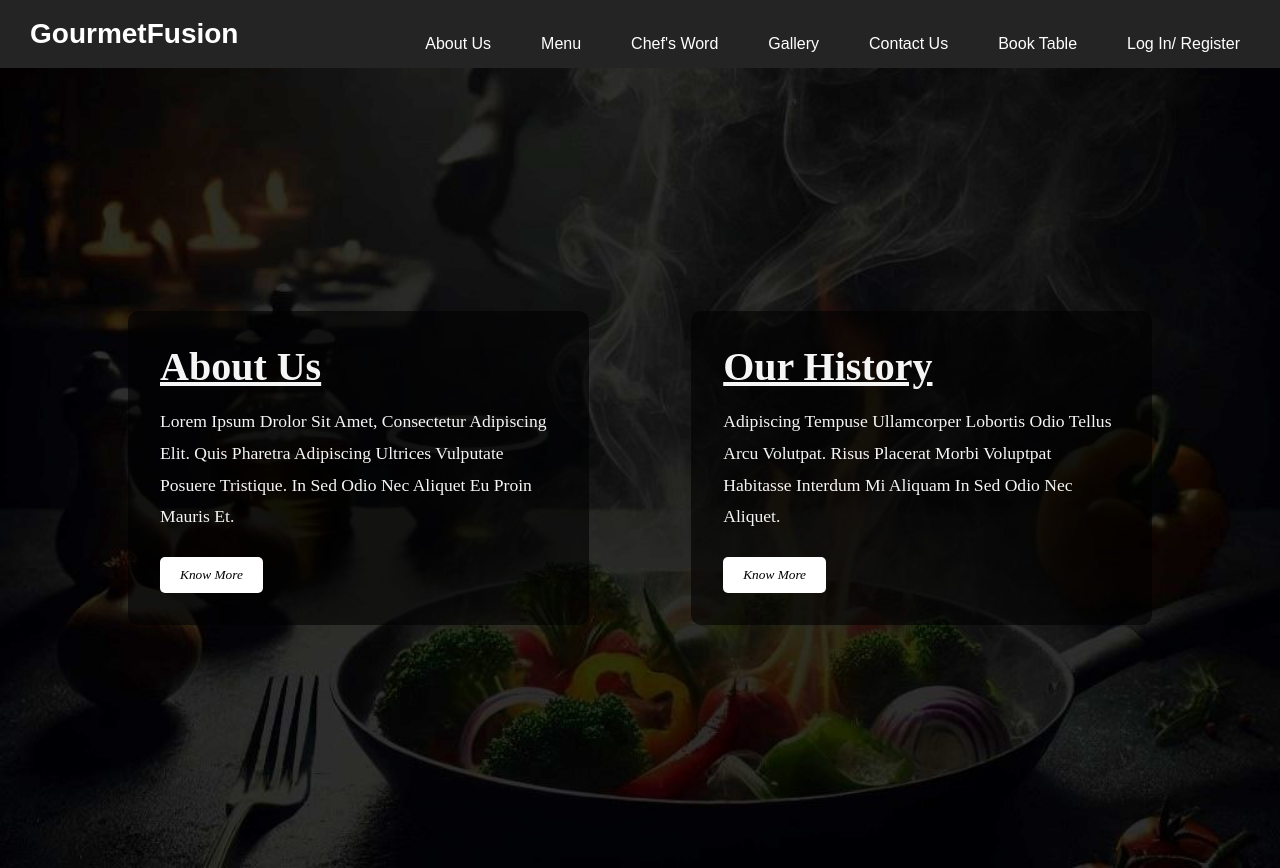
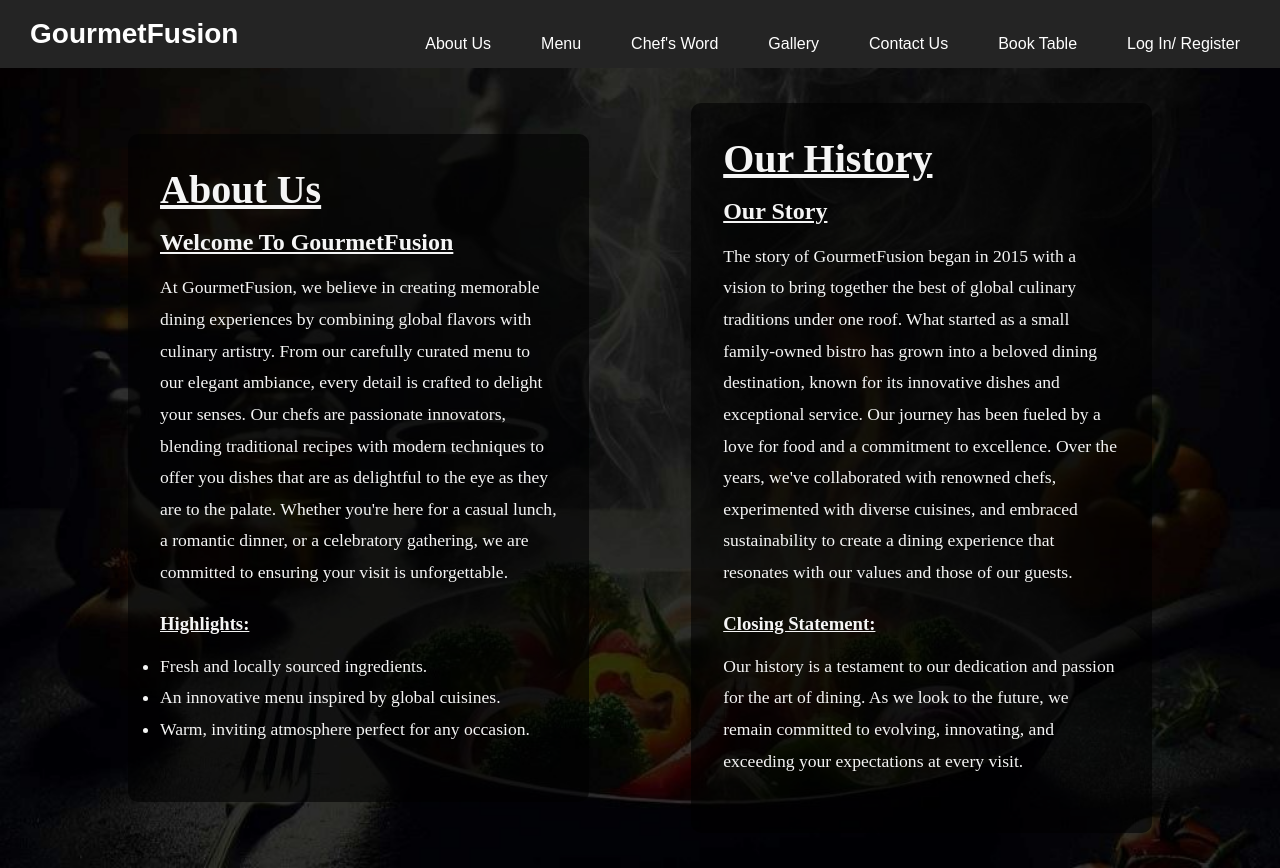
Before and after one commit to ayushgupta703/GourmetFusion, a React (Create React App) app: page /about in a window 1280 px wide. Built offline with nearby package versions, Linux system fonts and the light colour scheme; a web font is replaced by a local one.

Commit message:
Modified About Us Page

```diff
--- a/src/Components/AboutUs/AboutUs.css
+++ b/src/Components/AboutUs/AboutUs.css
@@ -29,8 +29,18 @@
     text-decoration: underline;
 }
 
+.aboutus_info h2,
+.history_info h2,
+.history_info h3,
+.aboutus_info h3 {
+    margin-bottom: 1rem;
+    text-decoration: underline;
+}
+
 .aboutus_p1,
-.history_p1 {
+.history_p1,
+.history_p2,
+.aboutus_ul {
     font-size: 1.1rem;
     line-height: 1.8;
     margin-bottom: 1.5rem;
--- a/src/Components/AboutUs/AboutUs.js
+++ b/src/Components/AboutUs/AboutUs.js
@@ -5,13 +5,23 @@ const AboutUs = () => (
     <div className="aboutus_parent">
         <div className="aboutus_info">
             <h1 className="aboutus_h1">About Us</h1>
-            <p className="aboutus_p1">Lorem Ipsum Drolor Sit Amet, Consectetur Adipiscing Elit. Quis Pharetra Adipiscing Ultrices Vulputate Posuere Tristique. In Sed Odio Nec Aliquet Eu Proin Mauris Et.</p>
-            <button className="button"><a href="#about">Know More</a></button>
+            <h2>Welcome To GourmetFusion</h2>
+            <p className="aboutus_p1">At GourmetFusion, we believe in creating memorable dining experiences by combining global flavors with culinary artistry. From our carefully curated menu to our elegant ambiance, every detail is crafted to delight your senses.
+                Our chefs are passionate innovators, blending traditional recipes with modern techniques to offer you dishes that are as delightful to the eye as they are to the palate. Whether you're here for a casual lunch, a romantic dinner, or a celebratory gathering, we are committed to ensuring your visit is unforgettable.</p>
+            <h3>Highlights:</h3>
+            <ul className="aboutus_ul">
+                <li>Fresh and locally sourced ingredients.</li>
+                <li>An innovative menu inspired by global cuisines.</li>
+                <li>Warm, inviting atmosphere perfect for any occasion.</li>
+            </ul>
         </div>
         <div className="history_info">
             <h1 className="history_h1">Our History</h1>
-            <p className="history_p1">Adipiscing Tempuse Ullamcorper Lobortis Odio Tellus Arcu Volutpat. Risus Placerat Morbi Voluptpat Habitasse Interdum Mi Aliquam In Sed Odio Nec Aliquet.</p>
-            <button className="button"><a href="#history">Know More</a></button>
+            <h2>Our Story</h2>
+            <p className="history_p1">The story of GourmetFusion began in 2015 with a vision to bring together the best of global culinary traditions under one roof. What started as a small family-owned bistro has grown into a beloved dining destination, known for its innovative dishes and exceptional service.
+                Our journey has been fueled by a love for food and a commitment to excellence. Over the years, we've collaborated with renowned chefs, experimented with diverse cuisines, and embraced sustainability to create a dining experience that resonates with our values and those of our guests.</p>
+            <h3>Closing Statement:</h3>
+            <p className="history_p2">Our history is a testament to our dedication and passion for the art of dining. As we look to the future, we remain committed to evolving, innovating, and exceeding your expectations at every visit.</p>
         </div>
     </div>
 );
```
